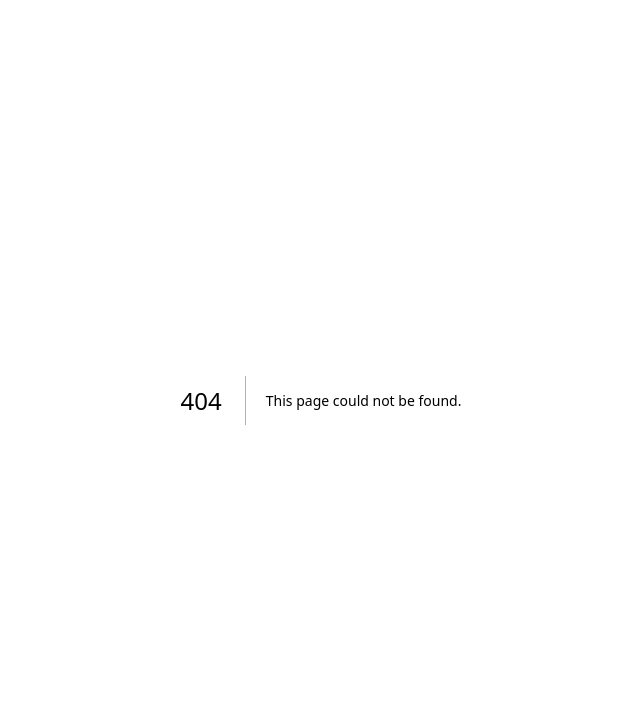
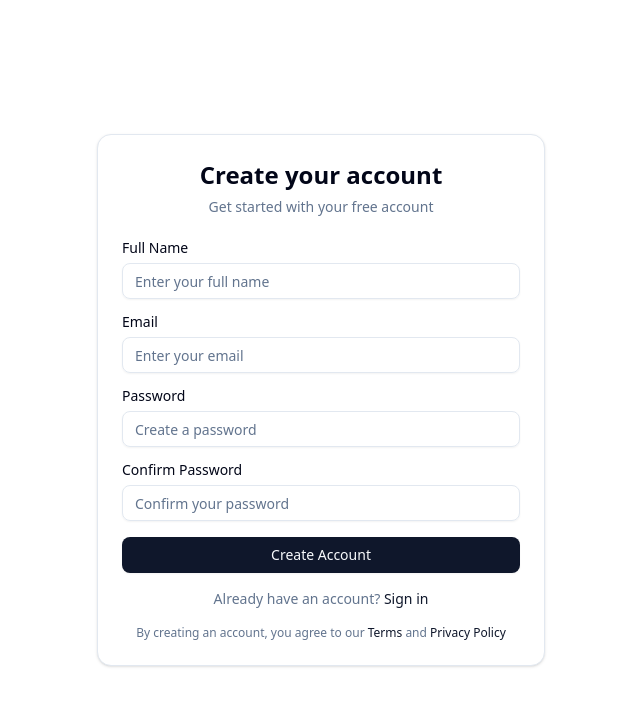
Before and after one commit to MartinM25/ecommerce-store, a Next.js app: page /register in a window 1280 px wide. Before the commit this address had no page. Shown: the top 706 px of the page, without its empty margins (319-959 px from the left). Built offline with nearby package versions, Linux system fonts and the light colour scheme; no server answers.

Commit message:
Created register page
- created and styled register page.tsx

```diff
--- /dev/null
+++ b/src/app/(auth)/register/page.tsx
@@ -0,0 +1,204 @@
+"use client"
+
+import { useState } from "react";
+import { useRouter } from "next/navigation";
+import Link from "next/link";
+import { useForm } from "react-hook-form";
+import { zodResolver } from "@hookform/resolvers/zod";
+import * as z from "zod";
+import { useAuth } from "@/hooks/useAuth";
+import { Button } from "@/components/ui/button";
+import { Input } from "@/components/ui/input";
+import { Card, CardContent, CardDescription, CardHeader, CardTitle } from "@/components/ui/card";
+import { Alert, AlertDescription } from "@/components/ui/alert";
+import { Form, FormControl, FormField, FormItem, FormLabel, FormMessage } from "@/components/ui/form";
+import { Loader2, CheckCircle } from "lucide-react";
+
+const registerSchema = z.object({
+  fullName: z.string().min(2, "Full name must be at least 2 characters"),
+  email: z.string().email("Invalid email address"),
+  password: z.string().min(6, "Password must be at least 6 characters"),
+  confirmPassword: z.string(),
+}).refine((data) => data.password === data.confirmPassword, {
+  message: "Passwords don't match",
+  path: ["confirmPassword"],
+})
+
+type RegisterForm = z.infer<typeof registerSchema>
+
+export default function RegisterPage() {
+  const [error, setError] = useState("")
+  const [loading, setLoading] = useState(false)
+  const [success, setSuccess] = useState(false)
+
+  const { signUp } = useAuth()
+  const router = useRouter()
+
+  const form = useForm<RegisterForm>({
+    resolver: zodResolver(registerSchema),
+    defaultValues: {
+      fullName: "",
+      email: "",
+      password: "",
+      confirmPassword: "",
+    },
+  })
+
+  const onSubmit = async (values: RegisterForm) => {
+    setError("")
+    setLoading(true)
+
+    const { error } = await signUp(values.email, values.password, values.fullName)
+
+    if (error) {
+      setError(error.message)
+      setLoading(false)
+    } else {
+      setSuccess(true)
+      setLoading(false)
+    }
+  }
+
+  if (success) {
+    return (
+      <div className="min-h-screen flex items-center justify-center bg-background p-4">
+        <Card className="w-full max-w-md">
+          <CardHeader className="text-center">
+            <div className="mx-auto w-12 h-12 bg-green-100 rounded-full flex items-center justify-center mb-4">
+              <CheckCircle className="w-6 h-6 text-green-600" />
+            </div>
+            <CardTitle>Check your email</CardTitle>
+            <CardDescription>
+              We"ve sent you a confirmation link at{" "}
+              <span className="font-medium">{form.getValues("email")}</span>
+            </CardDescription>
+          </CardHeader>
+          <CardContent>
+            <Button
+              variant="outline"
+              className="w-full"
+              onClick={() => router.push("/login")}
+            >
+              Go to Login
+            </Button>
+          </CardContent>
+        </Card>
+      </div>
+    )
+  }
+
+  return (
+    <div className="min-h-screen flex items-center justify-center bg-background p-4">
+      <Card className="w-full max-w-md">
+        <CardHeader className="text-center">
+          <CardTitle className="text-2xl">Create your account</CardTitle>
+          <CardDescription>
+            Get started with your free account
+          </CardDescription>
+        </CardHeader>
+        <CardContent>
+          <Form {...form}>
+            <form onSubmit={form.handleSubmit(onSubmit)} className="space-y-4">
+              <FormField
+                control={form.control}
+                name="fullName"
+                render={({ field }) => (
+                  <FormItem>
+                    <FormLabel>Full Name</FormLabel>
+                    <FormControl>
+                      <Input placeholder="Enter your full name" {...field} />
+                    </FormControl>
+                    <FormMessage />
+                  </FormItem>
+                )}
+              />
+
+              <FormField
+                control={form.control}
+                name="email"
+                render={({ field }) => (
+                  <FormItem>
+                    <FormLabel>Email</FormLabel>
+                    <FormControl>
+                      <Input
+                        type="email"
+                        placeholder="Enter your email"
+                        {...field}
+                      />
+                    </FormControl>
+                    <FormMessage />
+                  </FormItem>
+                )}
+              />
+
+              <FormField
+                control={form.control}
+                name="password"
+                render={({ field }) => (
+                  <FormItem>
+                    <FormLabel>Password</FormLabel>
+                    <FormControl>
+                      <Input
+                        type="password"
+                        placeholder="Create a password"
+                        {...field}
+                      />
+                    </FormControl>
+                    <FormMessage />
+                  </FormItem>
+                )}
+              />
+
+              <FormField
+                control={form.control}
+                name="confirmPassword"
+                render={({ field }) => (
+                  <FormItem>
+                    <FormLabel>Confirm Password</FormLabel>
+                    <FormControl>
+                      <Input
+                        type="password"
+                        placeholder="Confirm your password"
+                        {...field}
+                      />
+                    </FormControl>
+                    <FormMessage />
+                  </FormItem>
+                )}
+              />
+
+              {error && (
+                <Alert variant="destructive">
+                  <AlertDescription>{error}</AlertDescription>
+                </Alert>
+              )}
+
+              <Button type="submit" className="w-full" disabled={loading}>
+                {loading && <Loader2 className="mr-2 h-4 w-4 animate-spin" />}
+                Create Account
+              </Button>
+            </form>
+          </Form>
+
+          <div className="mt-4 text-center text-sm text-muted-foreground">
+            Already have an account?{" "}
+            <Link href="/login" className="text-primary hover:underline">
+              Sign in
+            </Link>
+          </div>
+
+          <p className="mt-4 text-xs text-muted-foreground text-center">
+            By creating an account, you agree to our{" "}
+            <Link href="/terms" className="text-primary hover:underline">
+              Terms
+            </Link>{" "}
+            and{" "}
+            <Link href="/privacy" className="text-primary hover:underline">
+              Privacy Policy
+            </Link>
+          </p>
+        </CardContent>
+      </Card>
+    </div>
+  )
+}
```
